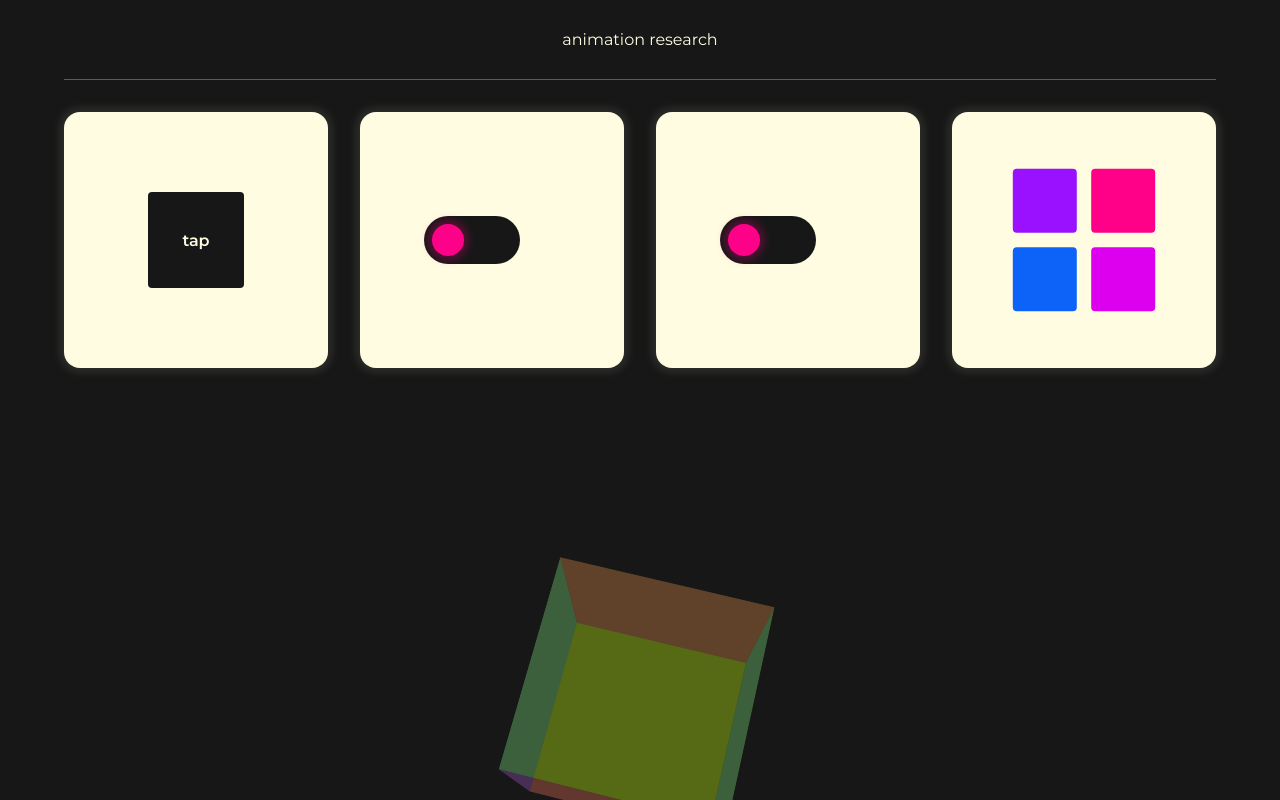
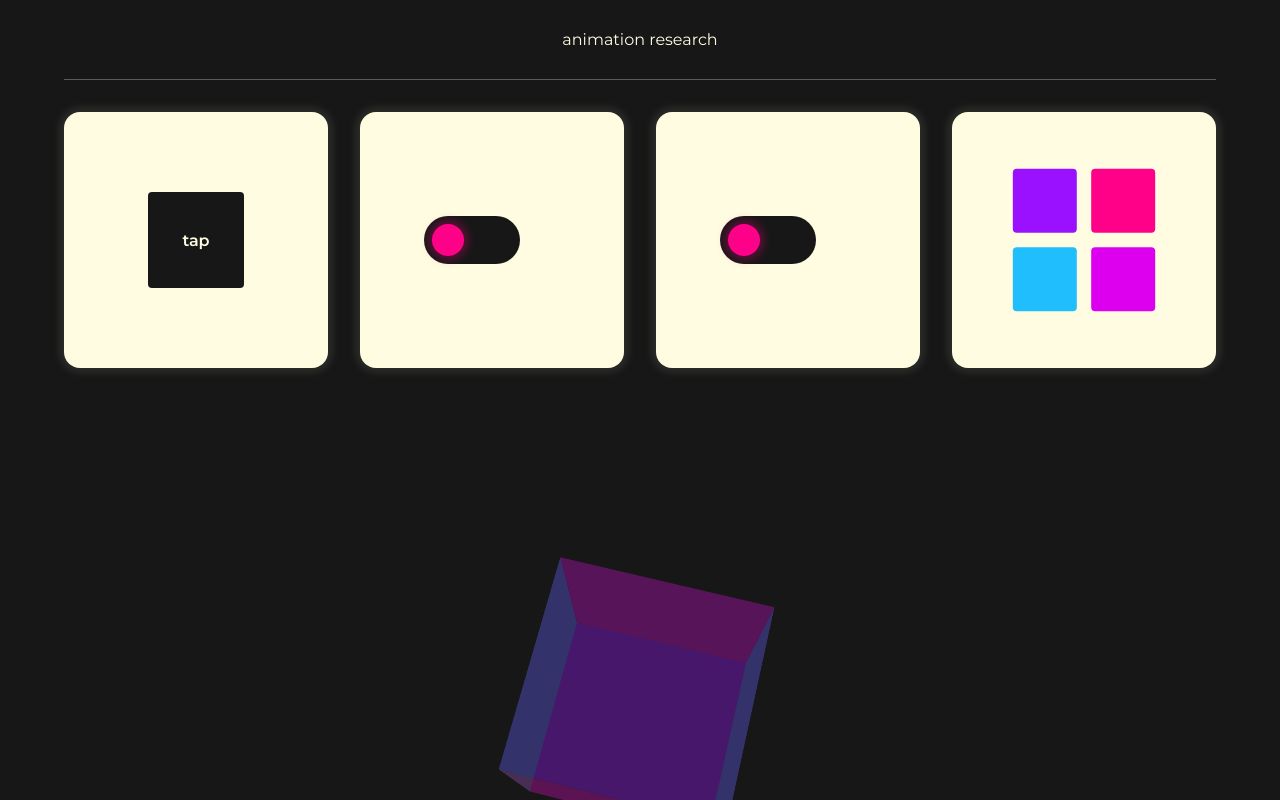
Before and after one commit to qtenebrae/animation-research, a Next.js app: page / in a window 1280 px wide. Built offline with nearby package versions, Linux system fonts and the light colour scheme.

Commit message:
refactor: a few changes

```diff
--- a/public/styles/vars.css
+++ b/public/styles/vars.css
@@ -9,8 +9,8 @@
     --pink: #ff0088;
     --pink-rgb: 255, 0, 136;
 
-    --green: #c3fa0f;
-    --green-rgb: 195, 250, 15;
+    --purple: #9911ff;
+    --purple-rgb: 153, 17, 255;
 
     --blue: #21befd;
     --blue-rgb: 33, 190, 253;
--- a/src/components/animation/animation-frame/cube/cube.module.css
+++ b/src/components/animation/animation-frame/cube/cube.module.css
@@ -34,10 +34,10 @@
 
 .top {
     transform: rotateX(90deg) translateZ(100px);
-    background-color: var(--green);
+    background-color: var(--purple);
 }
 
 .bottom {
     transform: rotateX(-90deg) translateZ(100px);
-    background-color: var(--green);
+    background-color: var(--purple);
 }
--- a/src/components/animation/layout/dropdown/dropdown.tsx
+++ b/src/components/animation/layout/dropdown/dropdown.tsx
@@ -57,7 +57,7 @@ export const Dropdown = ({ options, onSelect }: DropdownProps) => {
     };
 
     const iconVariants = {
-        open: { rotate: 180 },
+        open: { rotate: 180, stroke: 'var(--blue)' },
         closed: { rotate: 0 },
     };
 
--- a/src/components/animation/layout/grid-shuffle/grid-shuffle.tsx
+++ b/src/components/animation/layout/grid-shuffle/grid-shuffle.tsx
@@ -30,7 +30,7 @@ export const GridShuffle = () => {
     );
 };
 
-const initialOrder = ['#ff0088', '#dd00ee', '#9911ff', '#0d63f8'];
+const initialOrder = ['#ff0088', '#dd00ee', '#9911ff', '#21befd'];
 
 function shuffle([...array]: string[]) {
     return array.sort(() => Math.random() - 0.5);
--- a/src/components/animation/layout/toggle/toggle.tsx
+++ b/src/components/animation/layout/toggle/toggle.tsx
@@ -10,10 +10,11 @@ interface ToggleProps {
 
 export const Toggle = ({ isOn, toggleSwitch }: ToggleProps) => {
     return (
-        <button
+        <motion.button
             className={cn(styles.toggle, {
                 [styles.toggleActive]: isOn,
             })}
+            whileTap={{ scale: 0.97 }}
             onClick={toggleSwitch}
         >
             <motion.div
@@ -33,6 +34,6 @@ export const Toggle = ({ isOn, toggleSwitch }: ToggleProps) => {
                     bounce: 0.2,
                 }}
             />
-        </button>
+        </motion.button>
     );
 };
```
